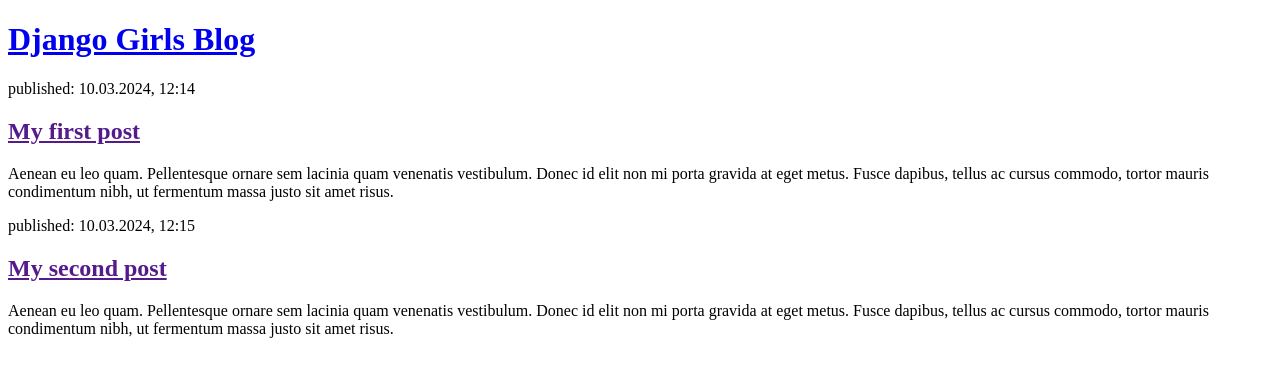
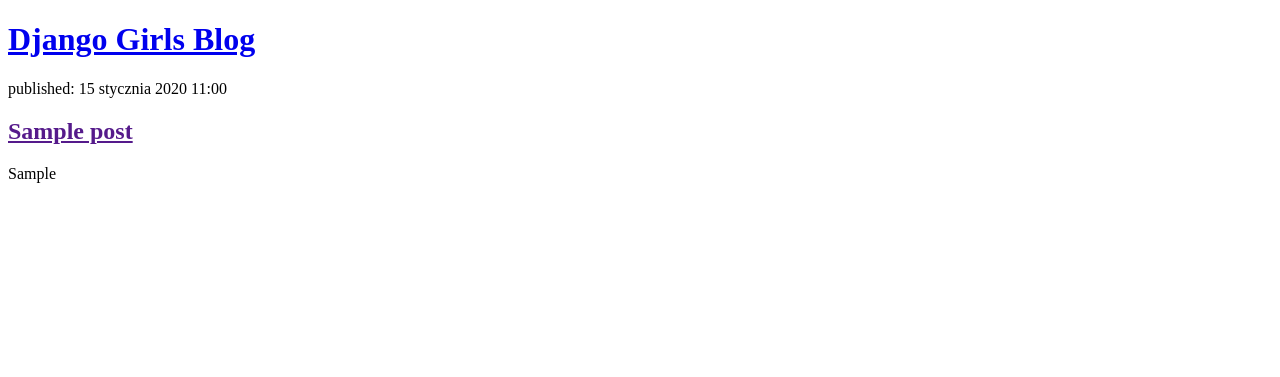
Before and after one commit to Kkemn/my-first-blog, a Django app: page / in a window 1280 px wide. Shown: the top 377 px of the page. Run offline with Django 5.2, Linux system fonts and the light colour scheme; tables that the repository leaves empty hold one stand-in row (values such as "Sample post").

Commit message:
Modified templates to display posts from database.

```diff
--- a/blog/models.py
+++ b/blog/models.py
@@ -5,7 +5,7 @@
 class Post(models.Model):
     author = models.ForeignKey(settings.AUTH_USER_MODEL, on_delete=models.CASCADE)
     title = models.CharField(max_length=200)
-    test = models.TextField()
+    test = models.TextField() # should be text
     created_date = models.DateTimeField(default=timezone.now)
     published_date = models.DateTimeField(blank=True, null=True)
 
--- a/blog/templates/blog/post_list.html
+++ b/blog/templates/blog/post_list.html
@@ -8,17 +8,13 @@
             <h1><a href="/">Django Girls Blog</a></h1>
         </header>
 
-        <article>
-            <time>published: 10.03.2024, 12:14</time>
-            <h2><a href="">My first post</a></h2>
-            <p>Aenean eu leo quam. Pellentesque ornare sem lacinia quam venenatis vestibulum. Donec id elit non mi porta gravida at eget metus. Fusce dapibus, tellus ac cursus commodo, tortor mauris condimentum nibh, ut fermentum massa justo sit amet risus.</p>
-        </article>
-
-        <article>
-            <time>published: 10.03.2024, 12:15</time>
-            <h2><a href="">My second post</a></h2>
-            <p>Aenean eu leo quam. Pellentesque ornare sem lacinia quam venenatis vestibulum. Donec id elit non mi porta gravida at eget metus. Fusce dapibus, tellus ac cursus commodo, tortor mauris condimentum nibh, ut fermentum massa justo sit amet risus.</p>
-        </article>
+        {% for post in posts %}
+            <article>
+                <time>published: {{ post.published_date }}</time>
+                <h2><a href="">{{ post.title }}</a></h2>
+                <p>{{ post.test|linebreaksbr }}</p>
+            </article>
+        {% endfor %}
 
     </body>
 </html>
--- a/blog/views.py
+++ b/blog/views.py
@@ -1,4 +1,7 @@
 from django.shortcuts import render
+from django.utils import timezone
+from .models import Post
 
 def post_list(request):
-    return render(request, 'blog/post_list.html', {})
+    posts = Post.objects.filter(published_date__lte=timezone.now()).order_by('published_date')
+    return render(request, 'blog/post_list.html', {'posts': posts})
```
